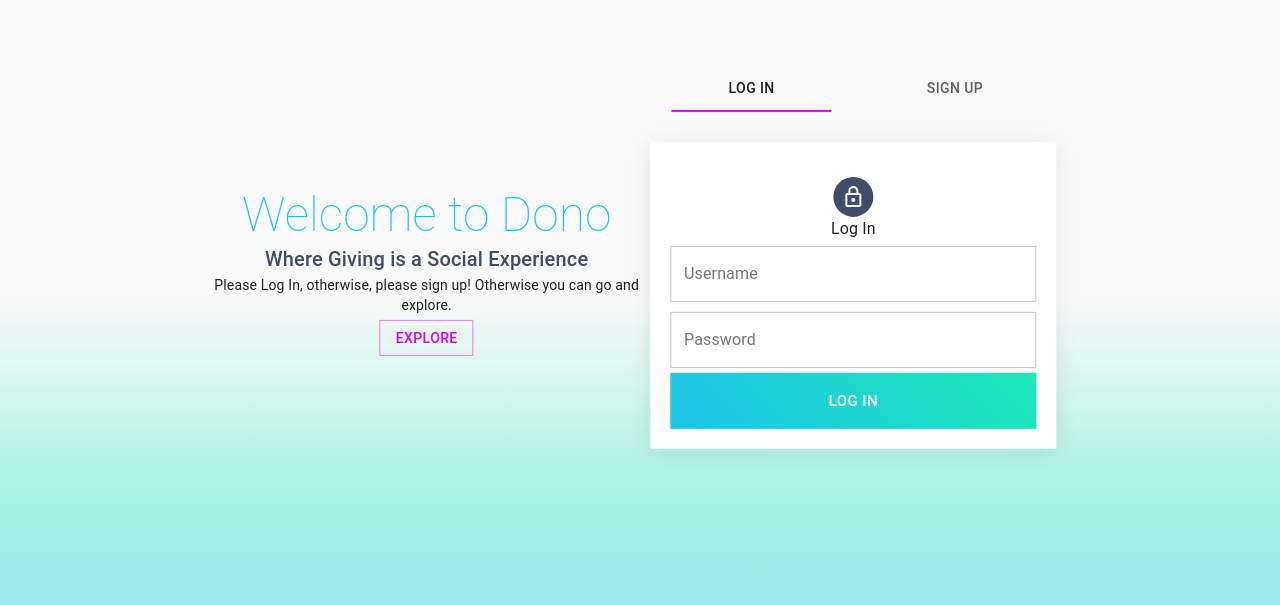
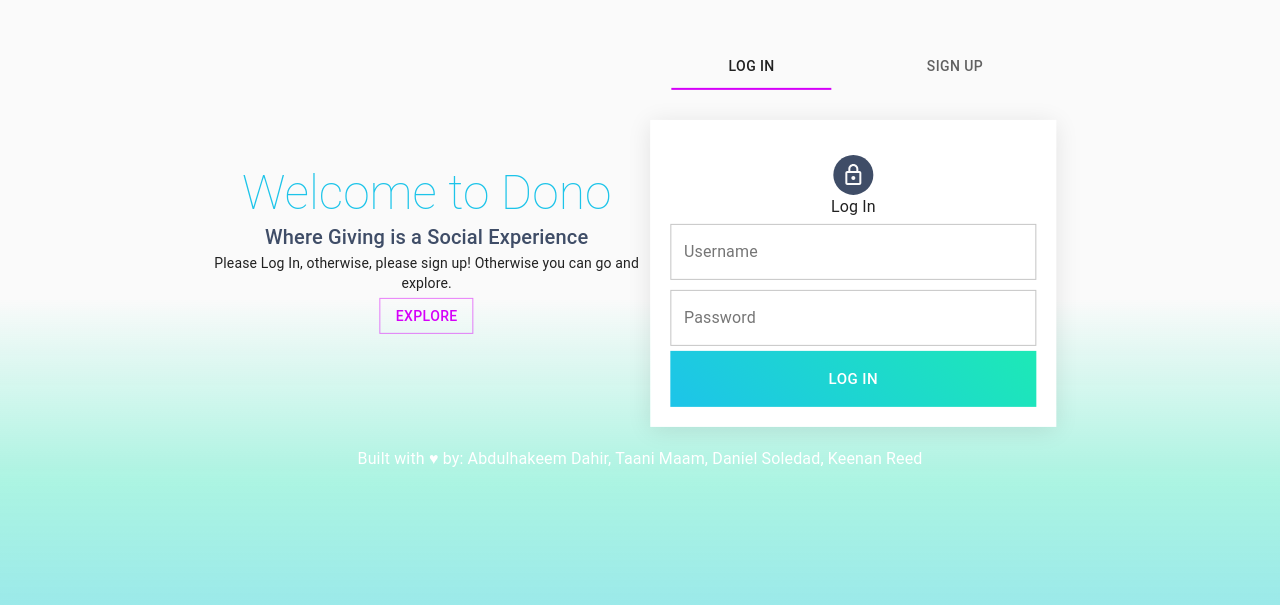
Before and after one commit to abdulhakeemdahir/deno-application, a React (Create React App) app in the folder client/: page / in a window 1280 px wide. Shown: the part 141-746 px from the top of the page. Built offline with nearby package versions, Linux system fonts and the light colour scheme.

Commit message:
footer fix

```diff
--- a/client/src/components/Footer.js
+++ b/client/src/components/Footer.js
@@ -5,7 +5,7 @@ import { Typography, Grid } from "@material-ui/core";
 const useStyles = makeStyles({
 	footerStyle: {
 		bottom: "20px",
-		position: "fixed",
+		position: "relative",
 		// height: "45vh",
 		width: "100%",
 		zIndex: "1",
--- a/client/src/containers/Dashboard/index.js
+++ b/client/src/containers/Dashboard/index.js
@@ -16,6 +16,7 @@ import Trending from "../../components/Trending";
 import Post from "../../components/Post";
 import Causes from "../../components/Causes";
 import About from "../../components/About";
+import Footer from "../../components/Footer";
 
 function TabPanel(props) {
 	const { children, value, index, ...other } = props;
@@ -254,6 +255,7 @@ export default function Main() {
 					)}
 				</Grid>
 				<Gradient />
+				<Footer />
 			</CssBaseline>
 		</div>
 	);
--- a/client/src/containers/Landing/index.js
+++ b/client/src/containers/Landing/index.js
@@ -1,7 +1,7 @@
 import { Grid } from "@material-ui/core";
 import { makeStyles } from "@material-ui/core/styles";
 import Gradient from "../../components/Gradient";
-// import Footer from "../components/Footer";
+import Footer from "../../components/Footer";
 import Welcome from "../../components/Welcome";
 import Signup from "../../components/Forms/Signup";
 import Signin from "../../components/Forms/Signin";
@@ -125,9 +125,9 @@ export default function Landing() {
 						</TabPanel>
 					</div>
 				</Grid>
+				<Footer />
 			</Grid>
 			<Gradient />
-			{/* <Footer /> */}
 		</div>
 	);
 }
--- a/client/src/containers/Main/index.js
+++ b/client/src/containers/Main/index.js
@@ -15,6 +15,7 @@ import Gradient from "../../components/Gradient";
 import Trending from "../../components/Trending";
 import Post from "../../components/Post";
 import Causes from "../../components/Causes";
+import Footer from "../../components/Footer";
 
 function TabPanel(props) {
 	const { children, value, index, ...other } = props;
@@ -229,6 +230,7 @@ export default function Main() {
 					)}
 				</Grid>
 				<Gradient />
+				<Footer />
 			</CssBaseline>
 		</div>
 	);
--- a/client/src/containers/Main/style.css
+++ b/client/src/containers/Main/style.css
@@ -1,5 +1,5 @@
 .container {
-	padding: 20px;
+	padding: 10px;
 	margin: 0 auto;
 }
 
```
